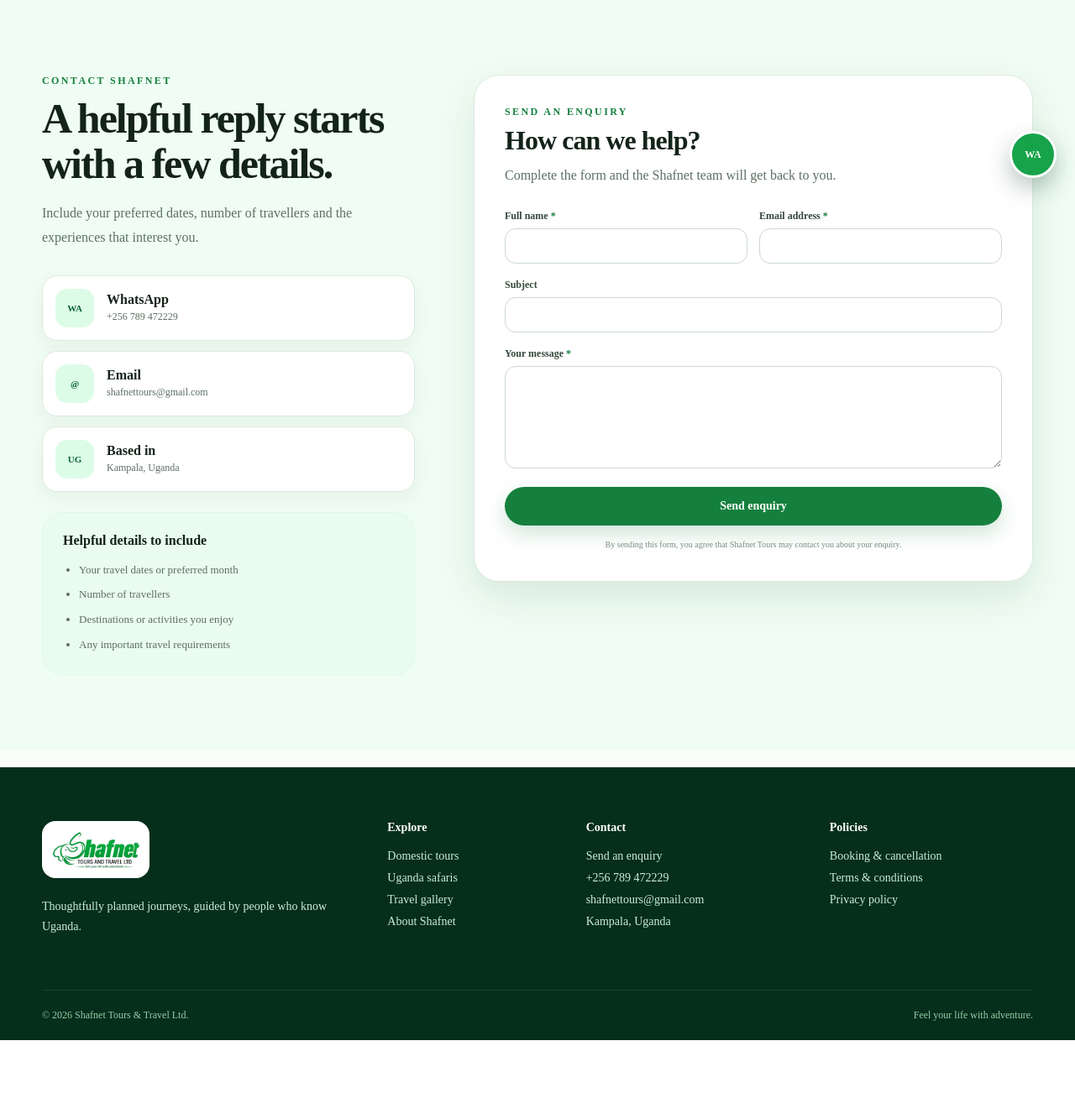
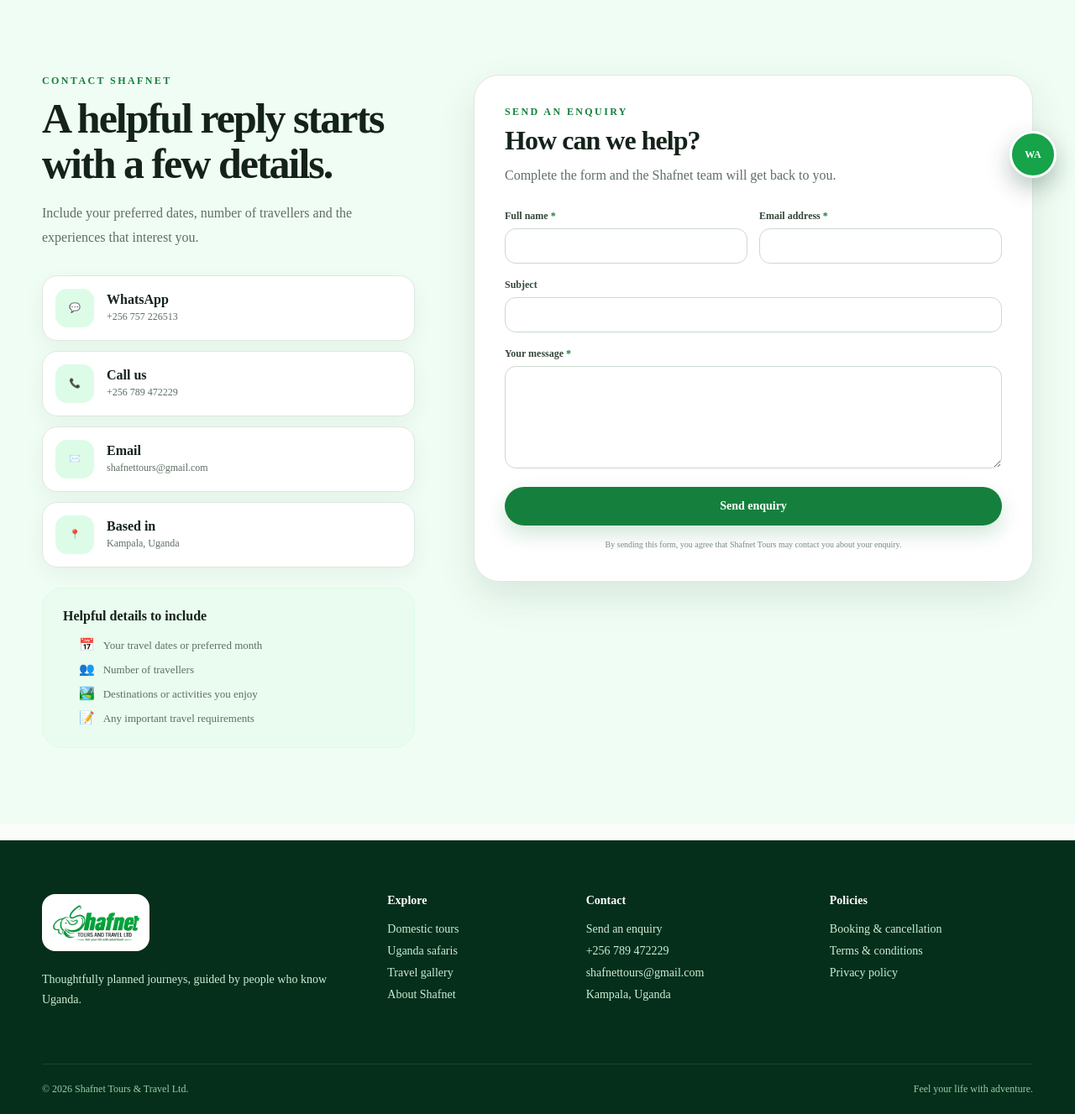
Before and after one commit to carlparl/shafnet-tours, a Django app: page /contact/ in a window 1280 px wide. Shown: the part 566-1893 px from the top of the page at 84% size. Before the commit the page ends 1805 px from the top, so only its background shows below. Run offline with Django 5.2, Linux system fonts and the light colour scheme.

Commit message:
Fix WhatsApp number and improve contact page icons

```diff
--- /dev/null
+++ b/static/css/contact-icons.css
@@ -0,0 +1,36 @@
+/* Contact page icon improvements */
+.contact-icon {
+    display: flex;
+    width: 46px;
+    height: 46px;
+    flex: 0 0 auto;
+    align-items: center;
+    justify-content: center;
+    border-radius: 14px;
+    background: var(--green-100);
+    font-size: 20px;
+    line-height: 1;
+}
+
+.help-list {
+    list-style: none;
+    padding: 0;
+    margin: 16px 0 0;
+    display: grid;
+    gap: 12px;
+}
+
+.help-list li {
+    display: flex;
+    align-items: flex-start;
+    gap: 10px;
+    color: var(--muted);
+    font-size: 13px;
+    line-height: 1.55;
+}
+
+.help-bullet {
+    flex: 0 0 auto;
+    font-size: 15px;
+    line-height: 1.3;
+}
--- a/templates/base.html
+++ b/templates/base.html
@@ -20,6 +20,7 @@
     <link rel="stylesheet" href="{% static 'css/policies.css' %}">
     <link rel="icon" type="image/png" href="{% static 'favicon.png' %}">
     <link rel="apple-touch-icon" href="{% static 'favicon.png' %}">
+    <link rel="stylesheet" href="{% static 'css/contact-icons.css' %}">
     <script type="application/ld+json">
         {
             "@context": "https://schema.org",
--- a/templates/tours/contact.html
+++ b/templates/tours/contact.html
@@ -30,26 +30,42 @@
 
                 <div class="contact-methods">
                     <a class="contact-method" href="https://wa.me/256757226513?text=Hello%20Shafnet%20Tours%2C%20I%20would%20like%20help%20planning%20a%20trip." target="_blank" rel="noopener noreferrer">
-                        <span>WA</span>
-                        <div><strong>WhatsApp</strong><small>+256 789 472229</small></div>
+                        <span class="contact-icon">💬</span>
+                        <div>
+                            <strong>WhatsApp</strong>
+                            <small>+256 757 226513</small>
+                        </div>
+                    </a>
+                    <a class="contact-method" href="tel:+256789472229">
+                        <span class="contact-icon">📞</span>
+                        <div>
+                            <strong>Call us</strong>
+                            <small>+256 789 472229</small>
+                        </div>
                     </a>
                     <a class="contact-method" href="mailto:shafnettours@gmail.com">
-                        <span>@</span>
-                        <div><strong>Email</strong><small>shafnettours@gmail.com</small></div>
+                        <span class="contact-icon">✉️</span>
+                        <div>
+                            <strong>Email</strong>
+                            <small>shafnettours@gmail.com</small>
+                        </div>
                     </a>
                     <div class="contact-method">
-                        <span>UG</span>
-                        <div><strong>Based in</strong><small>Kampala, Uganda</small></div>
+                        <span class="contact-icon">📍</span>
+                        <div>
+                            <strong>Based in</strong>
+                            <small>Kampala, Uganda</small>
+                        </div>
                     </div>
                 </div>
 
                 <div class="contact-help-card">
                     <h3>Helpful details to include</h3>
-                    <ul>
-                        <li>Your travel dates or preferred month</li>
-                        <li>Number of travellers</li>
-                        <li>Destinations or activities you enjoy</li>
-                        <li>Any important travel requirements</li>
+                    <ul class="help-list">
+                        <li><span class="help-bullet">📅</span> Your travel dates or preferred month</li>
+                        <li><span class="help-bullet">👥</span> Number of travellers</li>
+                        <li><span class="help-bullet">🏞️</span> Destinations or activities you enjoy</li>
+                        <li><span class="help-bullet">📝</span> Any important travel requirements</li>
                     </ul>
                 </div>
             </aside>
```
